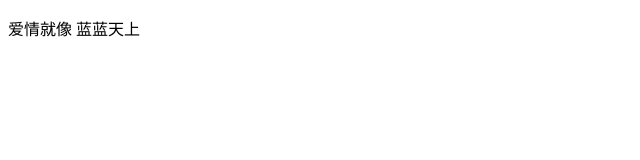
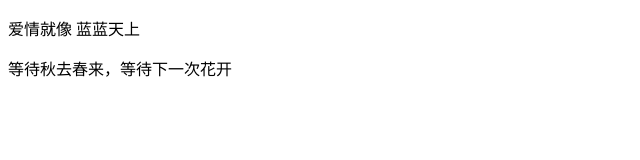
Before and after one commit to zhangsijia197/123, a plain HTML site: page index.html in a window 1280 px wide. Shown: the whole page, without its empty margins (0-640 px from the left). Drawn offline with Linux system fonts and the light colour scheme.

Commit message:
第二次提交

```diff
--- a/index.html
+++ b/index.html
@@ -8,5 +8,6 @@
 </head>
 <body>
     <p>爱情就像 蓝蓝天上</p>
+    <p>等待秋去春来，等待下一次花开</p>
 </body>
 </html>
```
